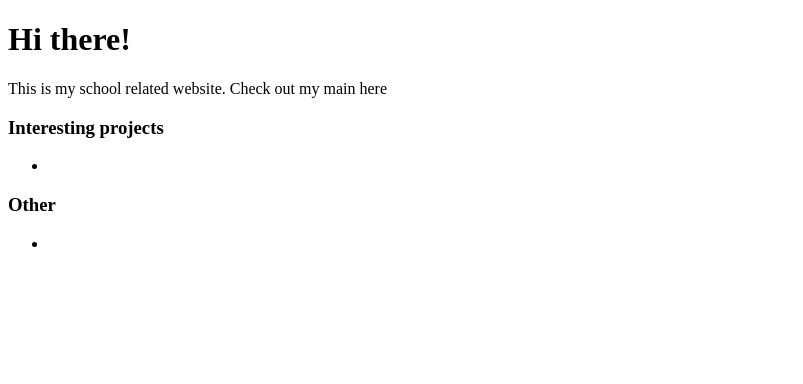
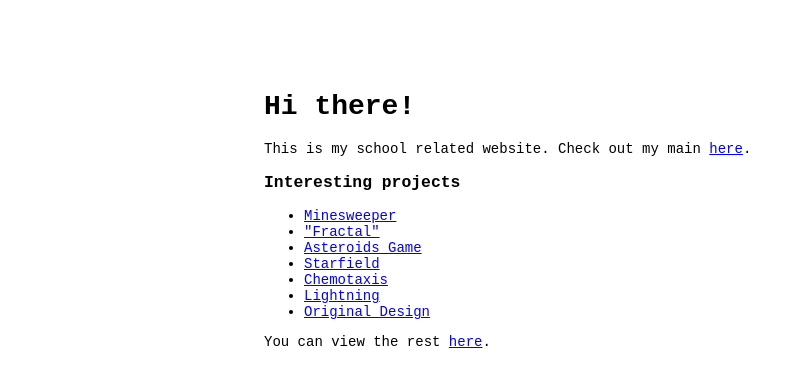
Before and after one commit to brlou-apcs/brlou-apcs.github.io, a plain HTML site: page index.html in a window 1280 px wide. Shown: the whole page, without its empty margins (0-803 px from the left). Drawn offline with Linux system fonts and the light colour scheme.

Commit message:
add stuff

```diff
--- a/index.html
+++ b/index.html
@@ -2,17 +2,31 @@
 <html>
 	<head>
 		<title>brlou-apcs</title>
+    <style>
+      body {
+        padding-top:5%;
+        padding-left:20%;
+        font-family: "Courier New", Courier, monospace;
+        font-size: 14px;
+      }
+      a{
+        color:blue;
+      }
+    </style>
 	</head>
 	<body>
 		<h1>Hi there!</h1>
-		<p>This is my school related website. Check out my main here</p>
+		<p>This is my school related website. Check out my main <a href="https://brandonlou.github.io/">here</a>.</p>
 		<h3>Interesting projects</h3>
 		<ul>
-			<li></li>
+			<li><a href="https://brlou-apcs.github.io/Minesweeper/">Minesweeper</a></li>
+      <li><a href="https://brlou-apcs.github.io/OriginalFractal/">"Fractal"</a></li>
+      <li><a href="https://brlou-apcs.github.io/AsteroidsGame/">Asteroids Game</a></li>
+      <li><a href="https://brlou-apcs.github.io/Starfield/">Starfield</a></li>
+      <li><a href="https://brlou-apcs.github.io/Chemotaxis/">Chemotaxis</a></li>
+      <li><a href="https://brlou-apcs.github.io/Lightning/">Lightning</a></li>
+      <li><a href="https://brlou-apcs.github.io/OriginalDesign/">Original Design</a></li>
 		</ul>
-		<h3>Other</h3>
-		<ul>
-			<li></li>
-		</ul>
+    <p>You can view the rest <a href="https://github.com/brlou-apcs?tab=repositories">here</a>.</p>
 	</body>
 </html>
```
